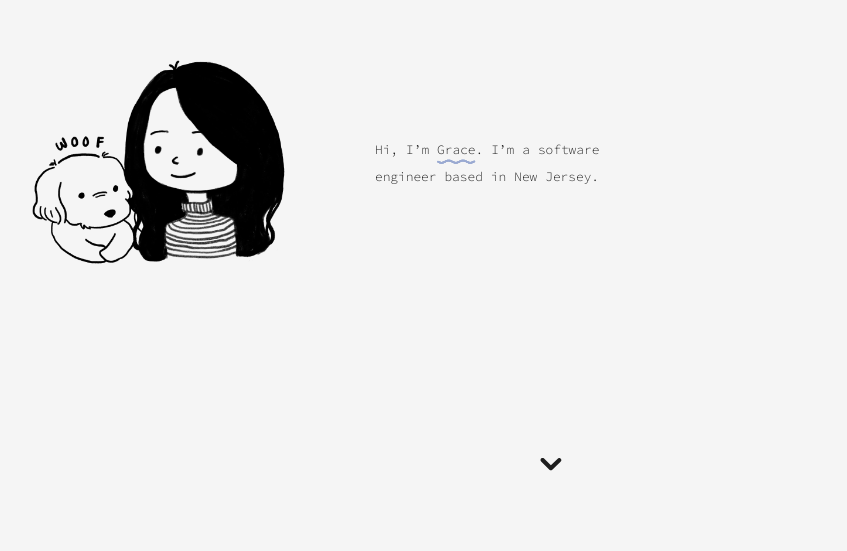
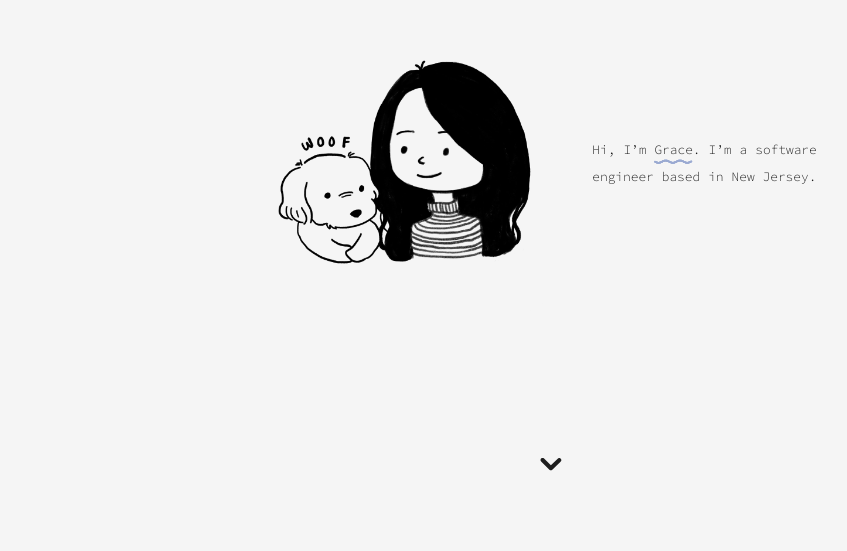
Before and after one commit to iteratetograceness/joonierepo, a Next.js app: page / in a window 1280 px wide. Shown: the part 1087-1638 px from the top of the page, without its empty margins (89-936 px from the left). Built offline with nearby package versions, Linux system fonts and the light colour scheme.

Commit message:
fix: subsections on homepage

```diff
--- a/components/common/nav/index.tsx
+++ b/components/common/nav/index.tsx
@@ -12,10 +12,10 @@ export default function Nav() {
   const handleOnClick = () => {
     if (!isOpen && typeof window != 'undefined' && window.document) {
       // Menu opening:
-      document.body.style.overflow = 'hidden';
+      document.body.style.overflowY = 'hidden';
     } else {
       // Menu closing:
-      document.body.style.overflow = 'unset';
+      document.body.style.overflowY = 'unset';
     }
 
     setIsOpen(!isOpen);
@@ -27,7 +27,7 @@ export default function Nav() {
         <Logo />
       </Link>
       <MenuButton isOpen={isOpen} onClick={handleOnClick} />
-      <Menu isOpen={isOpen} onClick={handleOnClick} />
+      <Menu isOpen={isOpen} />
     </nav>
   );
 }
--- a/components/home/subsection/index.module.css
+++ b/components/home/subsection/index.module.css
@@ -2,10 +2,9 @@
   display: flex;
   justify-content: center;
   align-items: center;
+  gap: 35px;
   position: relative;
-  gap: 4rem;
   height: 500px;
-  scroll-snap-align: center;
 }
 
 .arrow {
@@ -15,10 +14,6 @@
   left: 0;
   right: 0;
   bottom: -15%;
-}
-
-.textContainer {
-  width: 90%;
 }
 
 @media (max-width: 700px) {
--- a/components/home/subsection/index.tsx
+++ b/components/home/subsection/index.tsx
@@ -4,6 +4,7 @@ import { motion } from 'framer-motion';
 import Image from 'next/image';
 import { useState } from 'react';
 import ArrowDown from '../../../icons/arrow-down';
+import { useTheme } from '../../../utils/use-theme';
 import Parallax from '../../common/parallax';
 import SquiggleText from '../../common/squiggle-text';
 import styles from './index.module.css';
@@ -50,6 +51,9 @@ export default function SubSection({
     },
   };
 
+  const { theme } = useTheme();
+  console.log(theme);
+
   return (
     <>
       <Parallax>
@@ -61,6 +65,8 @@ export default function SubSection({
             height={300}
             style={{
               order: reverse ? 1 : undefined,
+              backgroundColor: '#f5f5f5',
+              borderRadius: 40,
             }}
           />
           <motion.div
```
